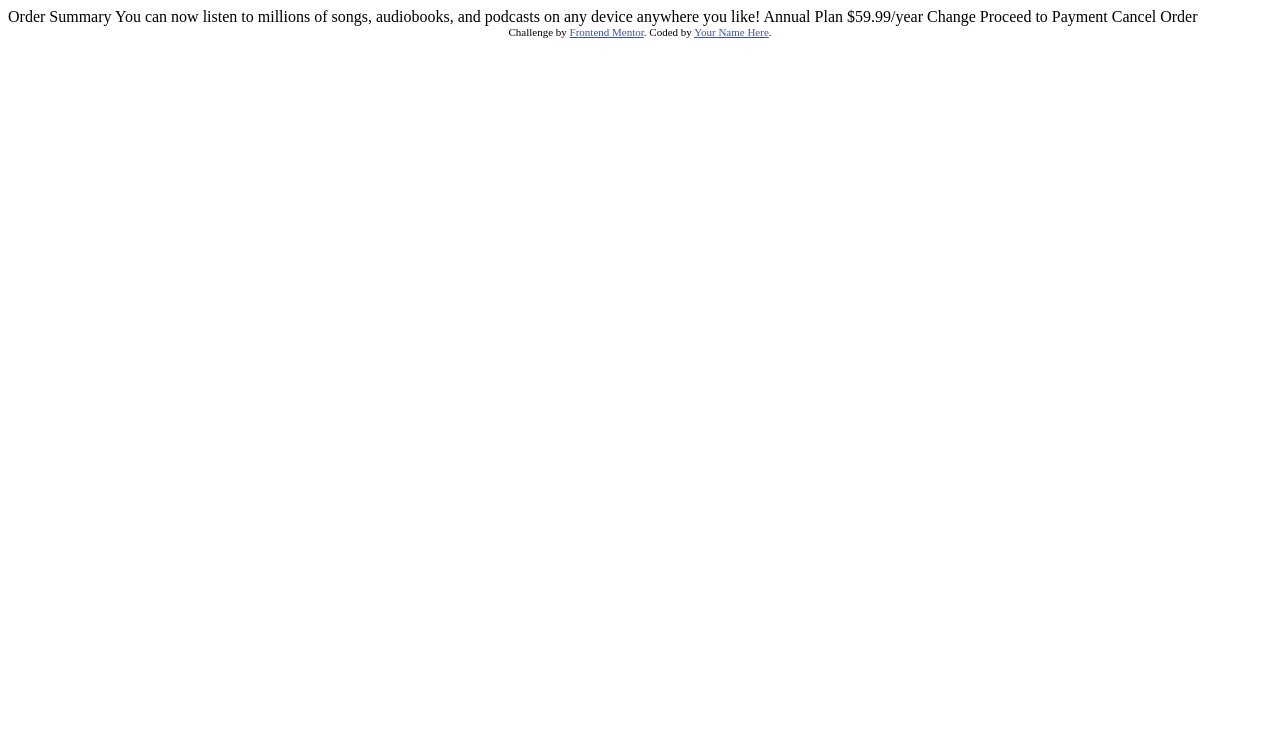
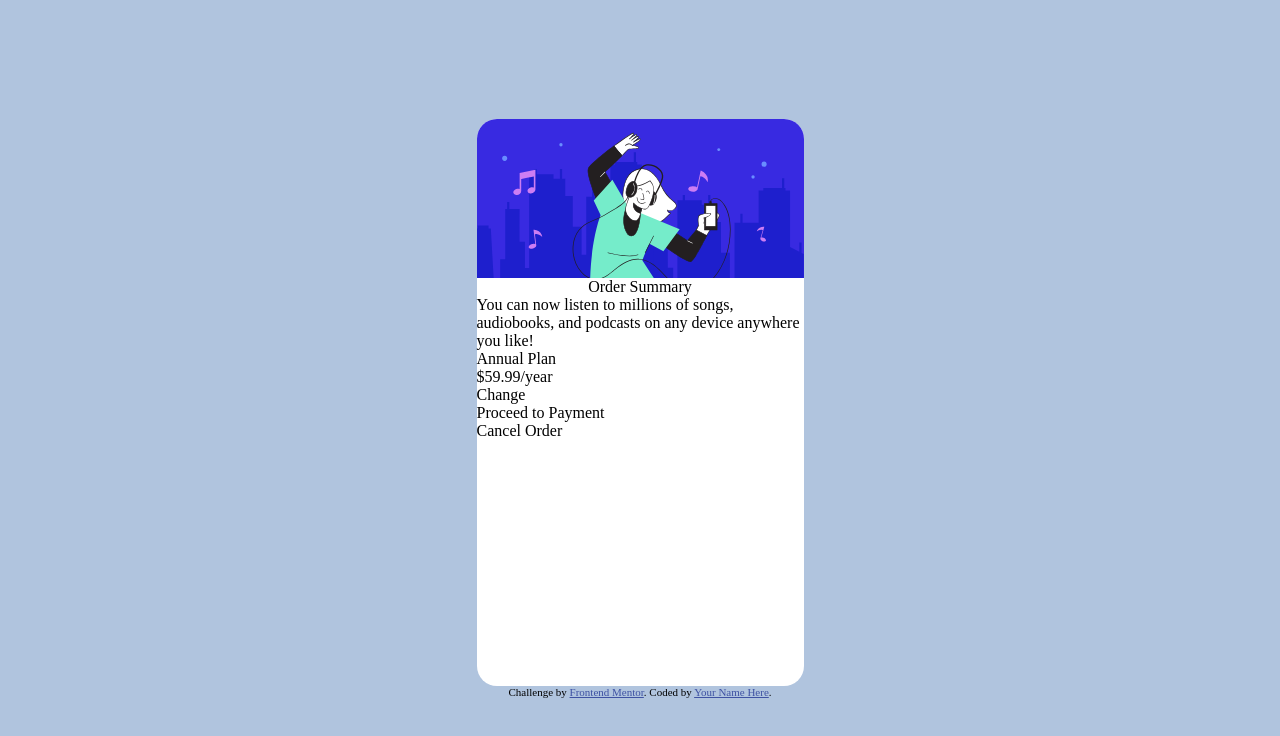
Before and after one commit to Eikhaugen/order-summary-component, a plain HTML site: page index.html in a window 1280 px wide. Drawn offline with Linux system fonts and the light colour scheme.

Commit message:
Moved styles from index to styles.css. Div-ed up the content in the provided html-file. Added image.

```diff
--- /dev/null
+++ b/css/styles.css
@@ -0,0 +1,47 @@
+*{
+    box-sizing: border-box;
+}
+body{
+    height: 100vh;
+    display: flex;
+    justify-content: center;
+    align-items: center;
+    background-color: lightsteelblue;
+    flex-direction: column;
+}
+.summary-container{
+    height: 567px;
+    width: 327px;
+    background-color: white;
+    display: flex;
+    flex-direction: column;
+    border-radius: 20px;
+}
+img{
+    border-top-left-radius: inherit;
+    border-top-right-radius: inherit;
+}
+.headline{
+    text-align: center;
+    font-family: ;
+    font-size: ;
+    color: ;
+}
+
+
+
+
+
+
+
+
+
+
+.attribution {
+    font-size: 11px;
+    text-align: center;
+}
+
+.attribution a {
+    color: hsl(228, 45%, 44%);
+}
--- a/index.html
+++ b/index.html
@@ -2,32 +2,32 @@
 <html lang="en">
 <head>
     <meta charset="UTF-8">
-  <meta name="viewport" content="width=device-width, initial-scale=1.0"> <!-- displays site properly based on user's device -->
-
-  <link rel="icon" type="image/png" sizes="32x32" href="../../Downloads/order-summary-component-main-2/images/favicon-32x32.png">
+    <meta name="viewport" content="width=device-width, initial-scale=1.0">
+    <link rel="stylesheet" type="text/css" href="css/styles.css">
+    <link rel="icon" type="image/png" sizes="32x32"
+          href="../../Downloads/order-summary-component-main-2/images/favicon-32x32.png">
 
     <title>Frontend Mentor | Order summary card</title>
 
-  <!-- Feel free to remove these styles or customise in your own stylesheet 👍 -->
-  <style>
-    .attribution { font-size: 11px; text-align: center; }
-    .attribution a { color: hsl(228, 45%, 44%); }
-  </style>
 </head>
 <body>
 
-  Order Summary
+    <div class="summary-container">
+      <img src="images/illustration-hero.svg" alt="">
+        <div class="headline">Order Summary</div>
 
-  You can now listen to millions of songs, audiobooks, and podcasts on any
+        <div>You can now listen to millions of songs, audiobooks, and podcasts on any
             device anywhere you like!
+        </div>
 
-  Annual Plan
-  $59.99/year
+        <div>Annual Plan</div>
+        <div>$59.99/year</div>
 
-  Change
+        <div>Change</div>
 
-  Proceed to Payment
-  Cancel Order
+        <div>Proceed to Payment</div>
+        <div>Cancel Order</div>
+    </div>
 
     <div class="attribution">
         Challenge by <a href="https://www.frontendmentor.io?ref=challenge" target="_blank">Frontend Mentor</a>.
```
Lines whose indentation alone changed are shown as unchanged.
